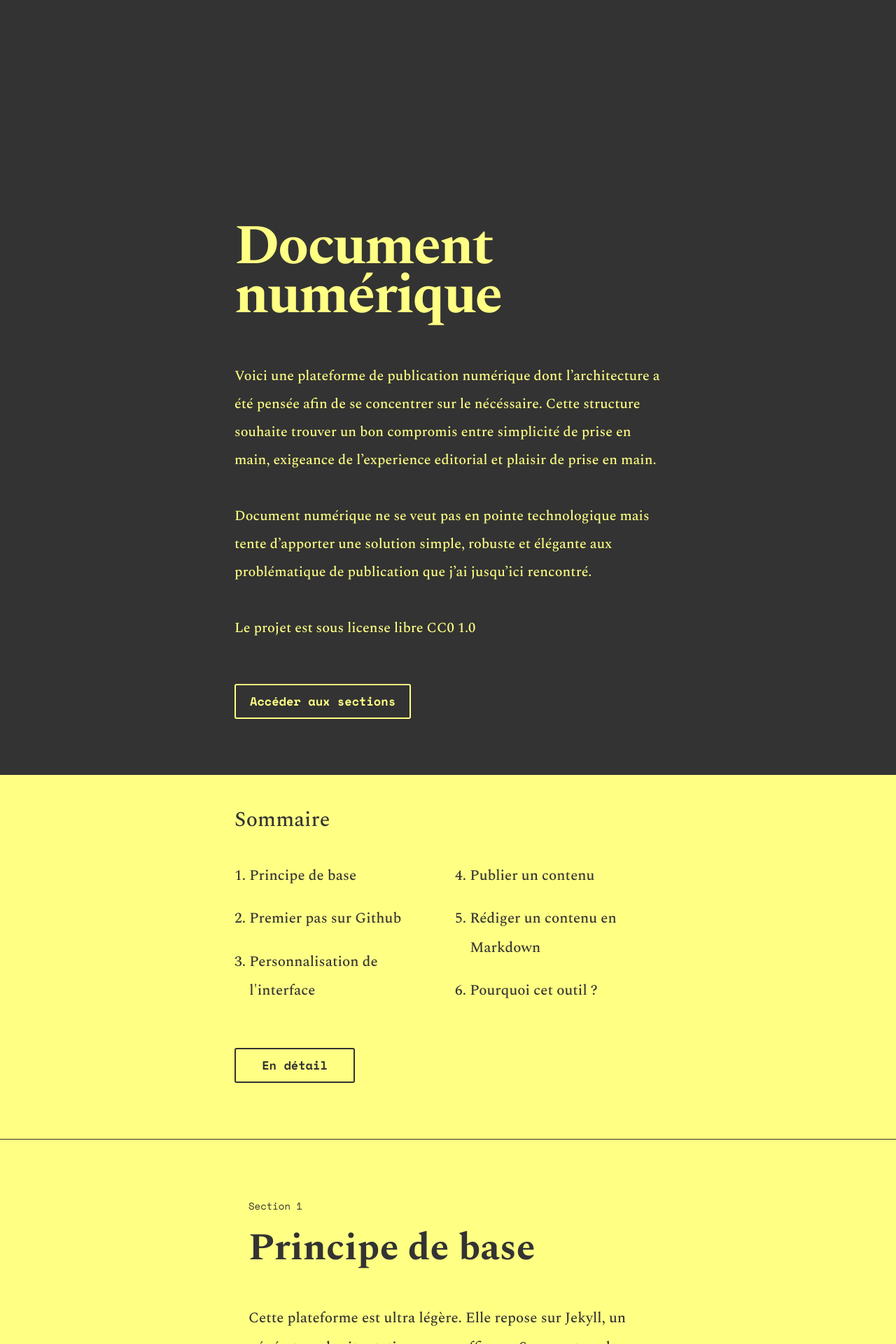
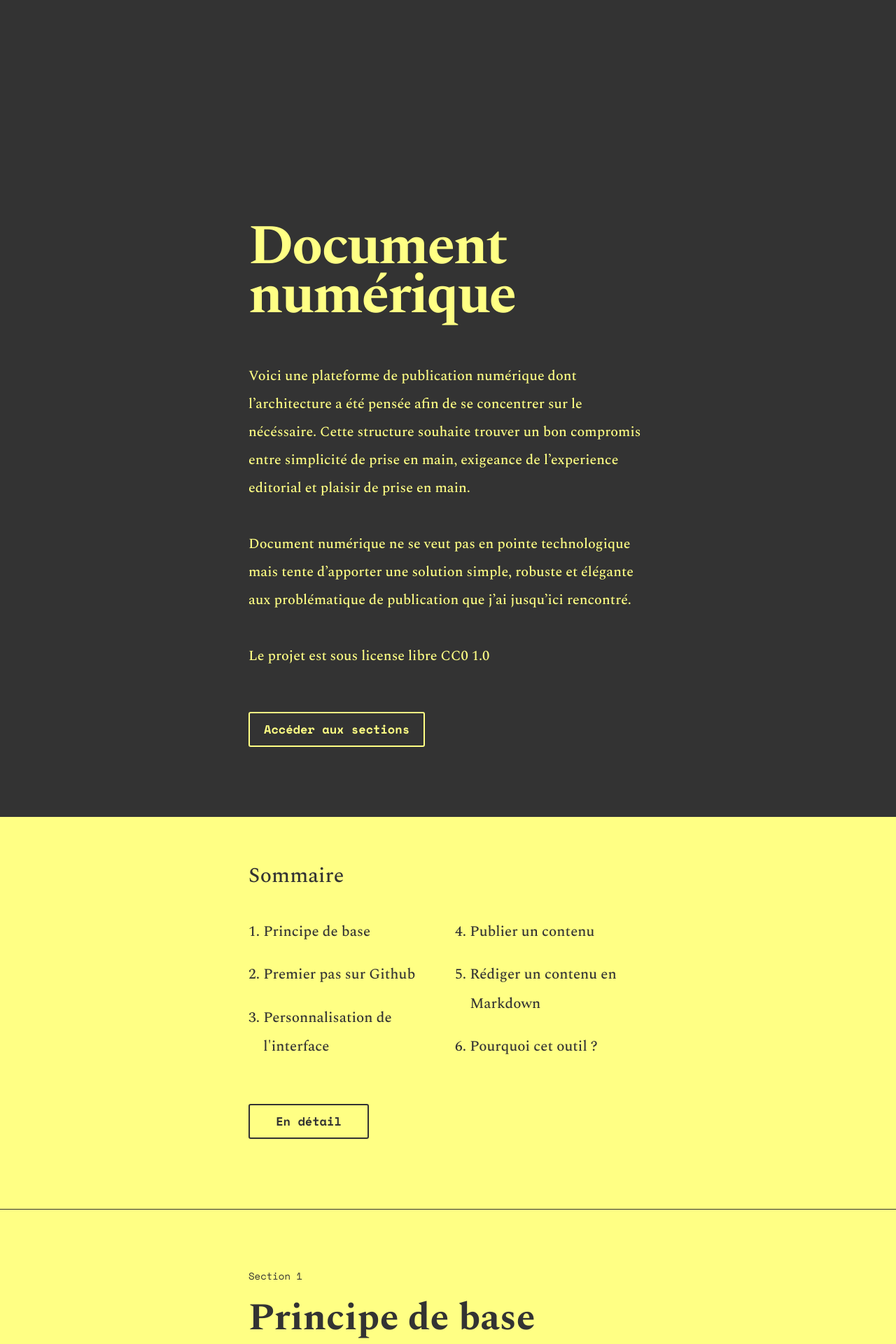
Before and after one commit to BenjmnG/Doc_Num, a Jekyll site: the page built from index.html, in a window 1280 px wide. Shown: the top 1920 px of the page at 70% size. Built offline with Jekyll 4.4.1, drawn with Linux system fonts in a browser that asks for light colours.

Commit message:
Align Intro border

```diff
--- a/assets/_sass/styles.scss
+++ b/assets/_sass/styles.scss
@@ -360,12 +360,15 @@ $fitter: new-breakpoint(min-width 981px max-width 1280px 12);
     float: inherit;
     margin-right: auto;
     margin-left: auto;
+    padding: 0 20px 20px 20px;
+    width: inherit;
     }
 
     @include media($mobile) {
         max-width: inherit;
         margin-right: inherit;
         margin-left: inherit;
+        padding: inherit;
       }
 
     a {
@@ -651,12 +654,14 @@ $fitter: new-breakpoint(min-width 981px max-width 1280px 12);
     float: inherit;
     margin-right: auto;
     margin-left: auto;
+    padding: 20px;
     }
 
     @include media($mobile) {
         max-width: inherit;
         margin-right: inherit;
         margin-left: inherit;
+        padding: inherit;
       }
 
     h2 {
```
